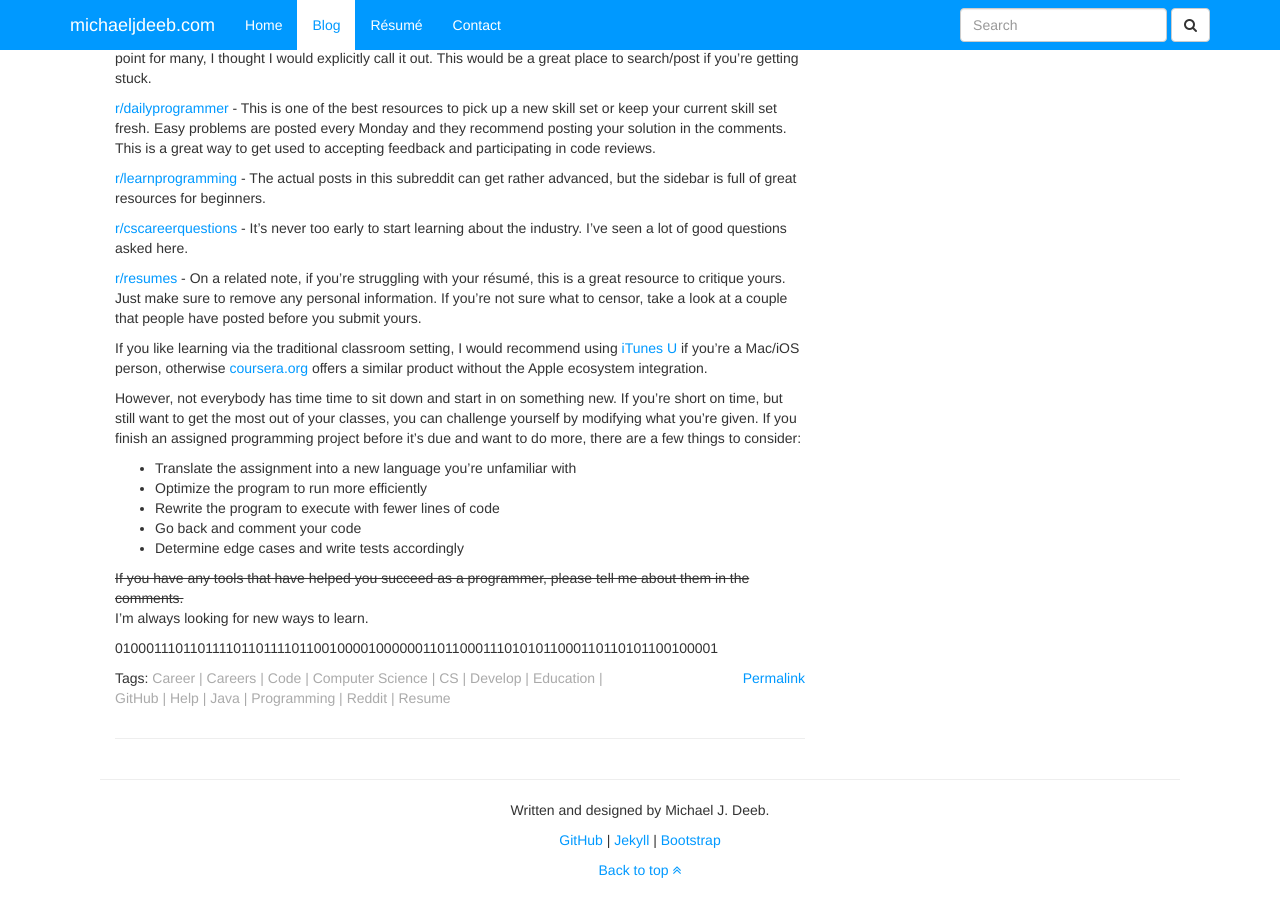
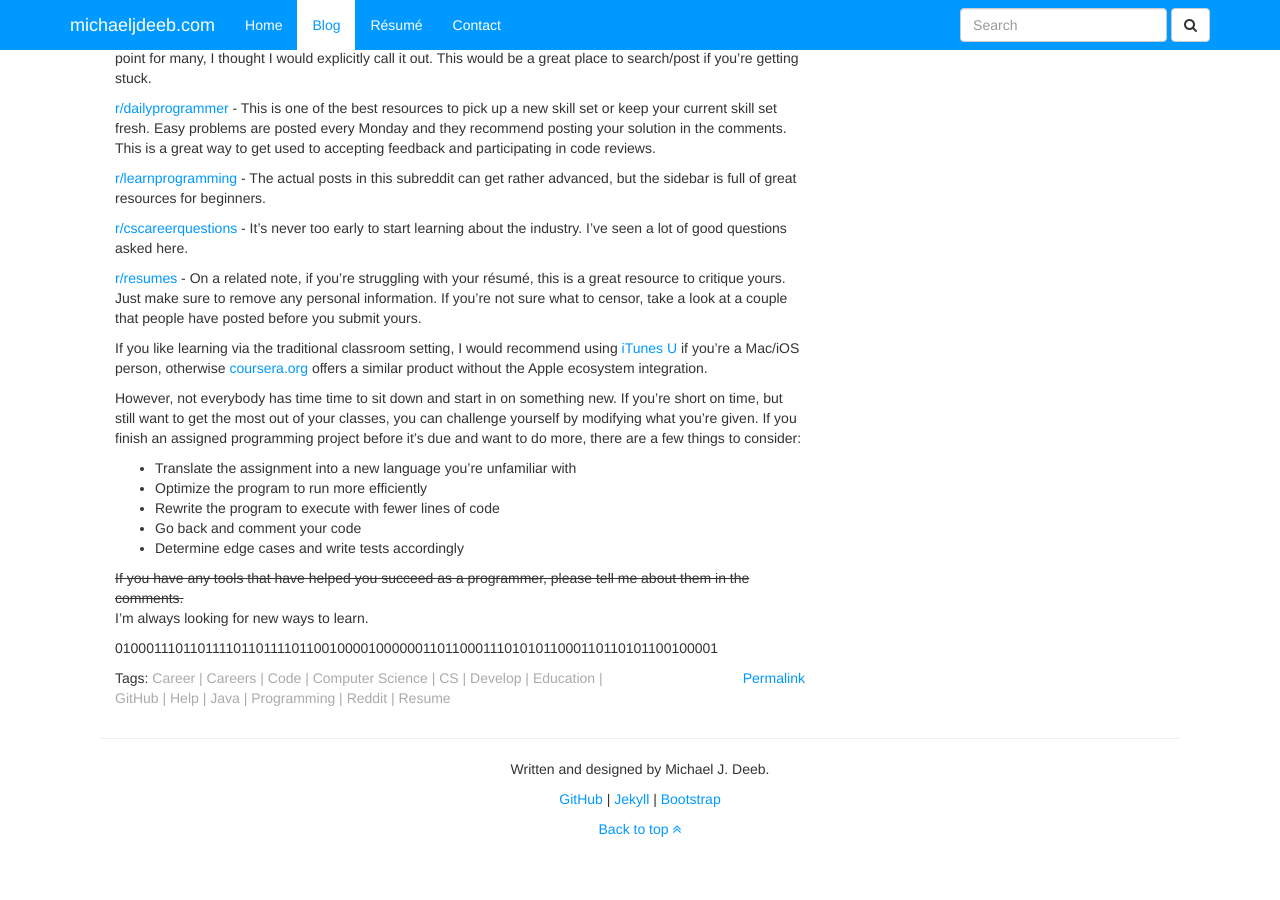
Before and after one commit to michaeljdeeb/old-bootstrap-website, a Jekyll site: the page built from blog/index.html, in a window 1280 px wide and 900 px high, scrolled down 4602 px. Built offline with Jekyll 4.4.1, drawn with Linux system fonts in a browser that asks for light colours; nearby versions of some CDN libraries; Markdown is read by kramdown in place of the engine named in the settings; the list of posts is cut into pages by our own code; comment, search, counter and statistics services are not loaded; after the commit the page ends 5461 px from its top, so only the background shows below that.

Commit message:
Moved a horizontal rule into an include to avoid it being there until it's needed.

```diff
--- a/_includes/pagination.html
+++ b/_includes/pagination.html
@@ -1,4 +1,5 @@
 {% if paginator.total_pages > 1 %}
+    <hr>
     <div class="row pages">
         <div class="col-xs-6 text-left">
             {% if paginator.previous_page %}
--- a/blog/index.html
+++ b/blog/index.html
@@ -43,7 +43,6 @@
         </div>
     </div>
     {% if forloop.last %}
-        <hr>
         {% include pagination.html %}
     {% else %}
         <hr>
```
